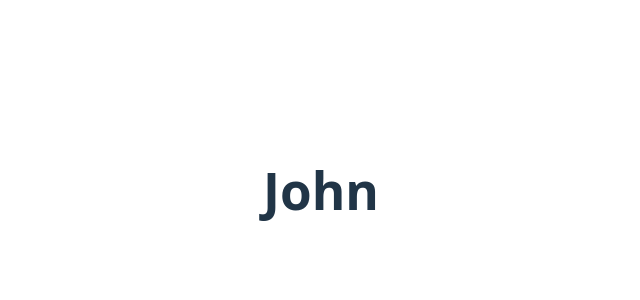
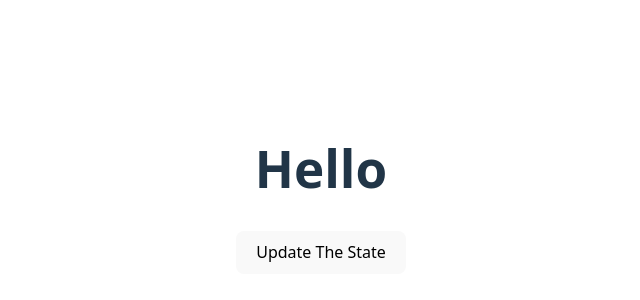
Before and after one commit to ma3llim007/mern_stack_interview, a React (Vite) app in the folder 02_react_basic/: page / in a window 1280 px wide. Shown: the part 210-510 px from the top of the page, without its empty margins (319-959 px from the left). Built offline with nearby package versions, Linux system fonts and the light colour scheme.

Commit message:
chore: learn the data flow in react

```diff
--- a/02_react_basic/src/App.jsx
+++ b/02_react_basic/src/App.jsx
@@ -1,10 +1,10 @@
 import "./App.css";
-import ReactMemo from "./components/OptimizeRending/ReactMemo";
+import Parent from "./components/UnidirectionalDataFlow";
 
 function App() {
     return (
         <div className="card">
-            <ReactMemo name="John" />
+            <Parent />
         </div>
     );
 }
--- /dev/null
+++ b/02_react_basic/src/components/UnidirectionalDataFlow.jsx
@@ -0,0 +1,17 @@
+import { useState } from "react";
+
+const Parent = () => {
+    const [message, setMessage] = useState("Hello");
+    return <Child message={message} updateState={setMessage} />;
+};
+
+const Child = ({ message, updateState }) => {
+    return (
+        <div>
+            <h1>{message}</h1>
+            <button onClick={() => updateState("State Is Updating From Child Components")}>Update The State</button>
+        </div>
+    );
+};
+
+export default Parent;
```
